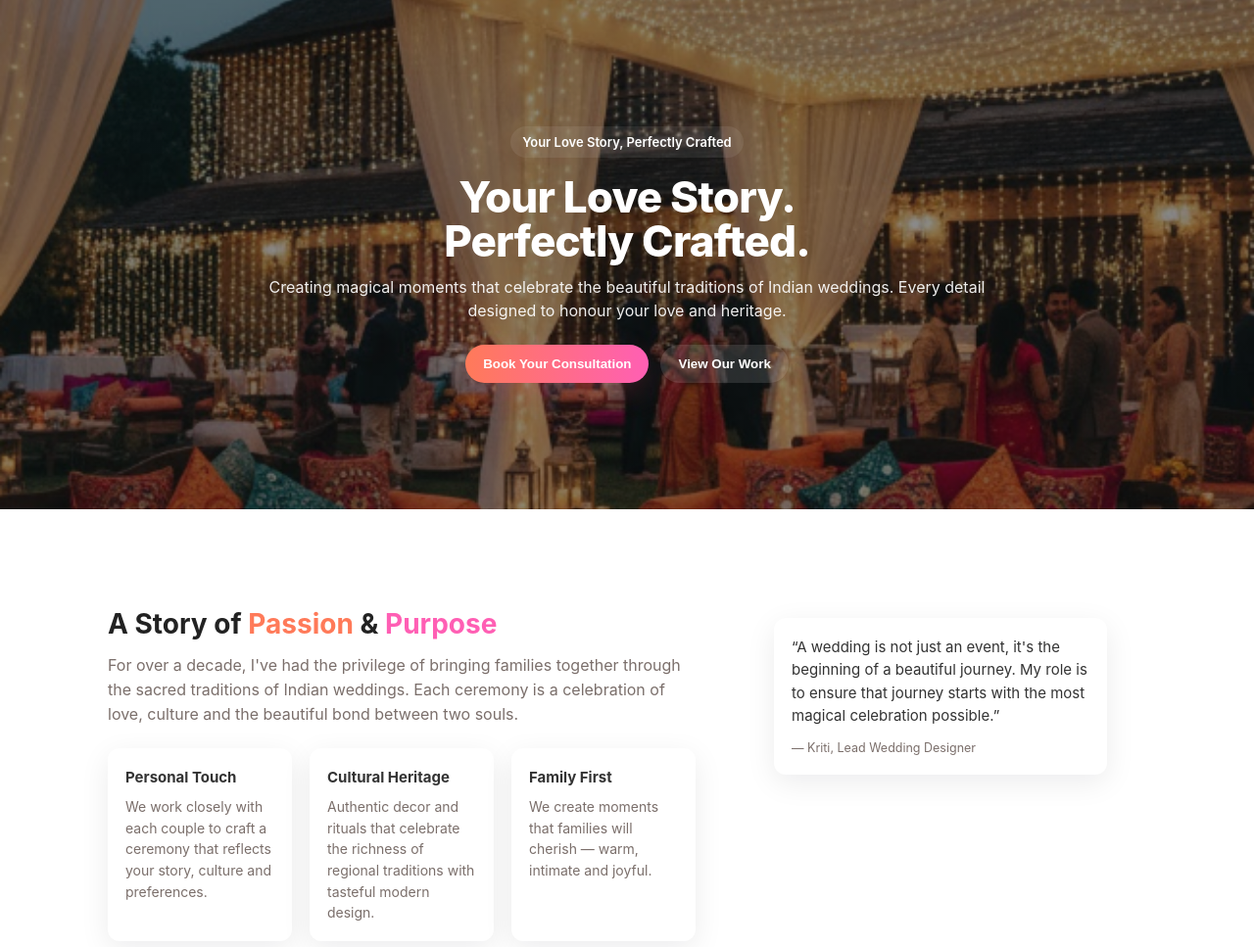
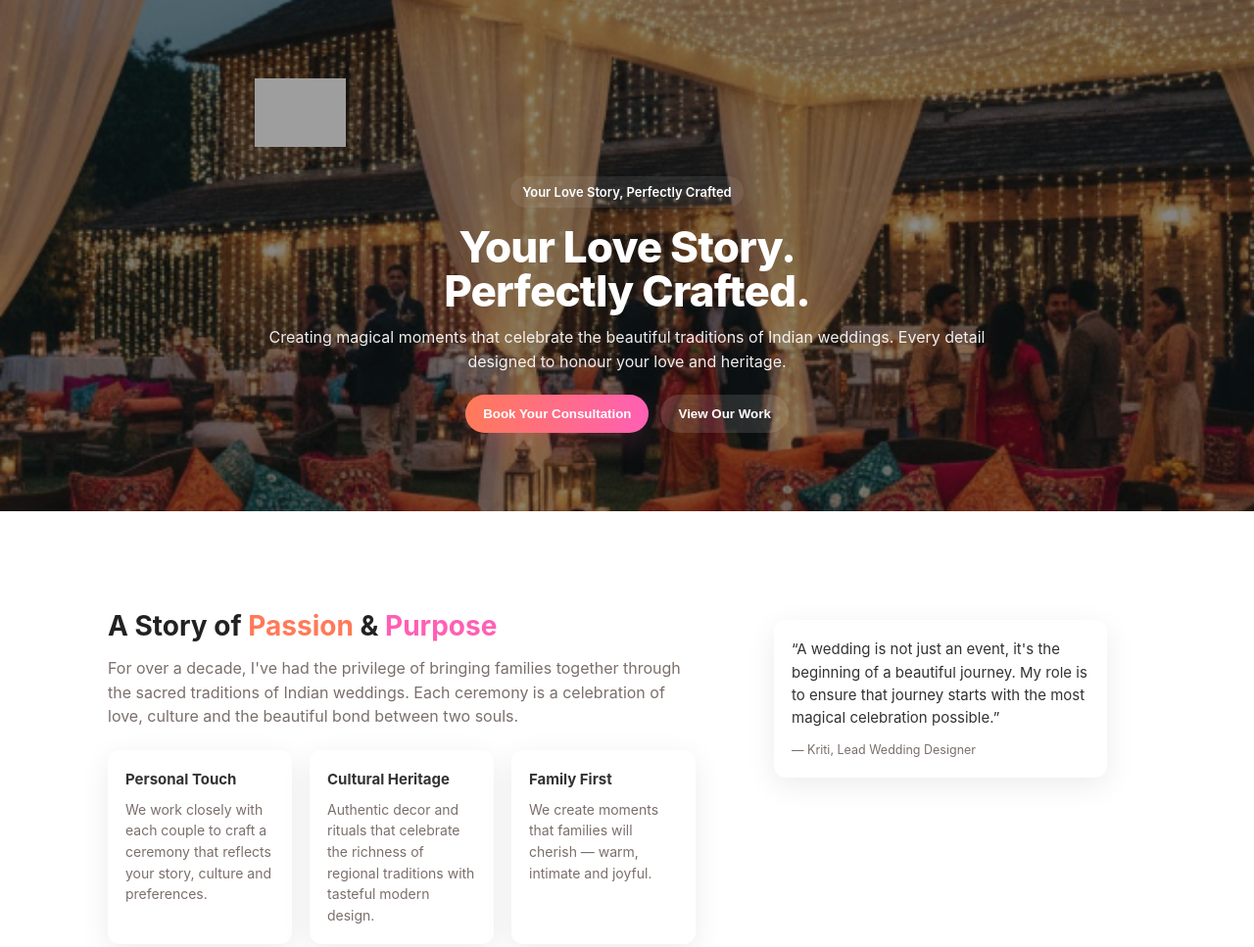
Before and after one commit to pahujakriti04/viroka.github.io, a website: page index.html in a window 1280 px wide. Shown: the top 967 px of the page at 98% size. Drawn offline with Linux system fonts and the light colour scheme; grey boxes are pictures that could not be loaded.

Commit message:
Update index.html

```diff
--- a/index.html
+++ b/index.html
@@ -4,6 +4,7 @@
   <meta charset="utf-8" />
   <meta name="viewport" content="width=device-width, initial-scale=1" />
   <title>Viroka - Creating Magical Indian Wedding Moments</title>
+  <link rel="icon" type="image/png" href="Viroka%20Logo.png">
   <meta name="description" content="Expert Indian wedding planning with Kriti's personal touch. Creating magical celebrations that honor traditions and bring families together." />
   <style>
     /* --- Reset & base --- */
@@ -108,6 +109,9 @@
   <header class="hero">
     <div class="hero__bg" aria-hidden="true"></div>
     <div class="container hero__inner">
+      <div style="margin-bottom:30px;">
+  <img src="Viroka%20Logo.png" alt="Viroka" style="height:70px;">
+</div>
       <span class="kicker">Your Love Story, Perfectly Crafted</span>
       <h1>Your Love Story.<br/>Perfectly Crafted.</h1>
       <p class="lead">Creating magical moments that celebrate the beautiful traditions of Indian weddings. Every detail designed to honour your love and heritage.</p>
```
